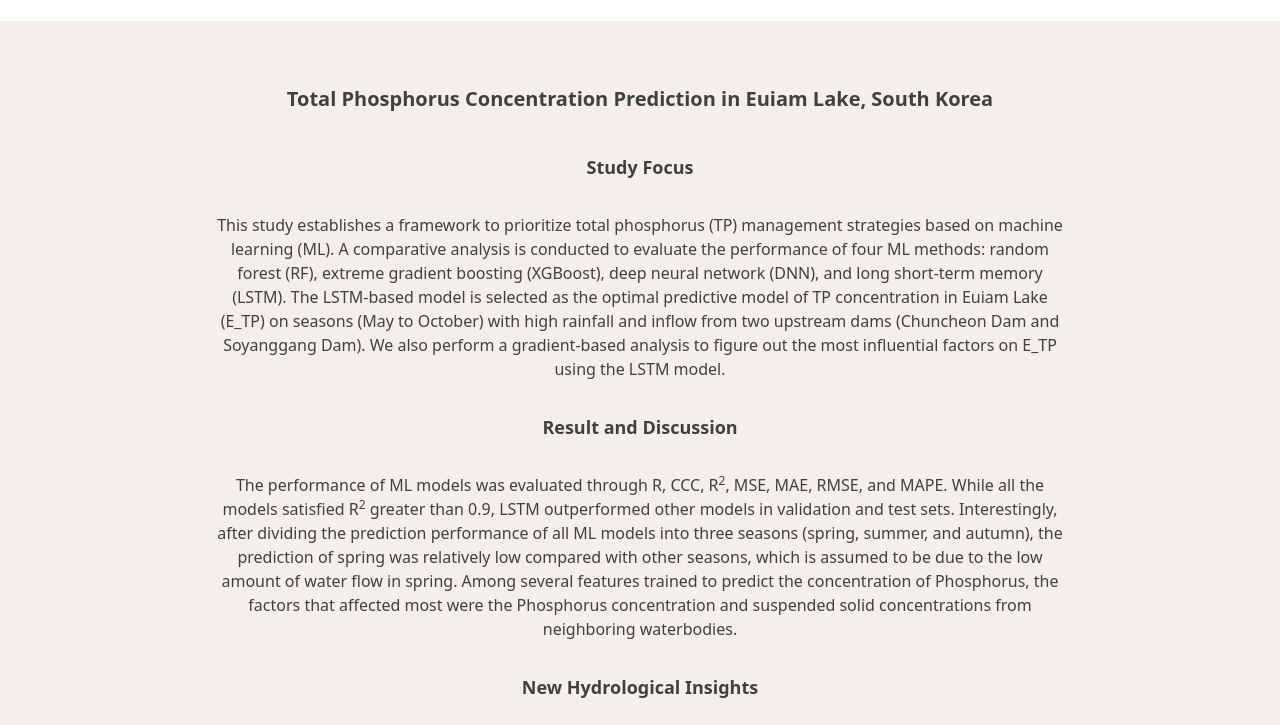
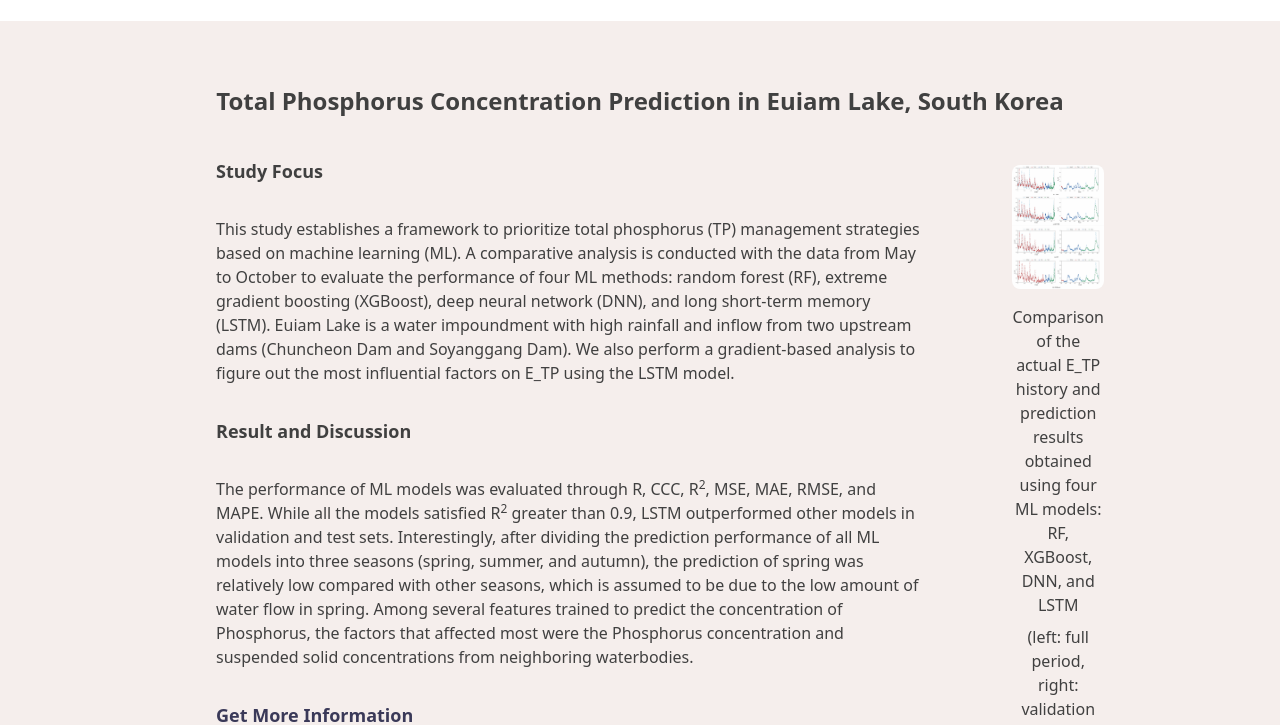
Before and after one commit to Watermelonlemon/heewon_website, a website: page project_one.html in a window 1280 px wide. Shown: the part 59-784 px from the top of the page. Drawn offline with Linux system fonts and the light colour scheme.

Commit message:
Add files via upload

```diff
--- a/project_one.html
+++ b/project_one.html
@@ -38,7 +38,7 @@
             <div id="menu" class="absolute flex-col items-center hidden self-end py-8 mt-10 space-y-6 font-bold bg-white sm:w-auto sm:self-center left-6 right-6 drop-shadow-md">
                 <a href="https://heewon.info/">ABOUT ME</a>
                 <a href="Resume_HeeWon Son_2022_Software Engineering.pdf">RESUME</a>
-                <a href="https://heewon.info/life_update">LIFE UPDATE</a>
+                <a href="https://heewon.info/">LIFE UPDATE</a>
             </div>
         </div>
     </nav>
@@ -47,20 +47,20 @@
     <section id="info" class="bg-whiteGray space-y-4">
         <!-- Flex Container -->
         <div>
-            <h1 class="text-basicGray text-center p-6 pt-16 font-semibold text-xl xl:text-2xl">
+            <h1 class="text-basicGray text-center p-6 pt-16 font-semibold text-xl lg:text-2xl">
                 Total Phosphorus Concentration Prediction in Euiam Lake, South Korea
             </h1>
         </div>
-        <div class="container flex flex-col xl:flex-row justify-between items-center mx-auto space-y-0">
+        <div class="container flex flex-col lg:flex-row justify-between items-center mx-auto space-y-0">
             <!-- Left side -->
-            <div class="flex flex-col space-y-8 pb-16 px-6 text-basicGray text-center space-y-4 lg:px-16 xl:px-24 xl:text-left xl:w-1/2 xl:pr-0">
+            <div class="flex flex-col space-y-8 pb-16 lg:pb-0 px-6 text-basicGray text-center space-y-4 lg:px-16 xl:px-24 lg:text-left lg:w-3/5 xl:w-1/2 xl:pr-0">
                 <h2 class="font-semibold text-lg">
                     Study Focus
                 </h2>
                 <p>
                     This study establishes a framework to prioritize total phosphorus (TP) management strategies based on machine learning (ML).
-                    A comparative analysis is conducted to evaluate the performance of four ML methods: random forest (RF), extreme gradient boosting (XGBoost), deep neural network (DNN), and long short-term memory (LSTM).
-                    The LSTM-based model is selected as the optimal predictive model of TP concentration in Euiam Lake (E_TP) on seasons (May to October) with high rainfall and inflow from two upstream dams (Chuncheon Dam and Soyanggang Dam).
+                    A comparative analysis is conducted with the data from May to October to evaluate the performance of four ML methods: random forest (RF), extreme gradient boosting (XGBoost), deep neural network (DNN), and long short-term memory (LSTM).
+                    Euiam Lake is a water impoundment with high rainfall and inflow from two upstream dams (Chuncheon Dam and Soyanggang Dam).
                     We also perform a gradient-based analysis to figure out the most influential factors on E_TP using the LSTM model.
                 </p>
                 <h2 class="font-semibold text-lg">
@@ -73,16 +73,16 @@
                     was relatively low compared with other seasons, which is assumed to be due to the low amount of water flow in spring.
                     Among several features trained to predict the concentration of Phosphorus, the factors that affected most were the Phosphorus concentration and suspended solid concentrations from neighboring waterbodies.
                 </p>
-                <h2  class="font-semibold text-lg">
+                <h2 class="hidden xl:block font-semibold text-lg">
                     New Hydrological Insights
                 </h2>
-                <p>
+                <p class="hidden xl:block">
                     This study demonstrates that a robust predictive model can be developed for a serial impoundment system with distinct seasonal characteristics of rainfall, temperature, and water quality, thereby facilitating the selection of management priorities. Based on the predictive model results, we conclude that it is the key for managing the target TP concentration to prioritize the incoming TP concentrations and determine the quantitative<br>
                 </P>
                 <a href="https://doi.org/10.1016/j.ejrh.2022.101069" class="text-purpleBlue hover:text-fallBeige ease-in duration-150 font-semibold text-lg">Get More Information</a>
             </div>
             <!-- Right side -->
-            <div class="container flex flex-col my-32 lg:px-6 lg:px-16 xl:px-24 md:w-2/3 lg:w-2/3 xl:w-1/2">
+            <div class="container flex flex-col my-32 lg:px-6 lg:px-16 xl:px-24 md:w-2/3 lg:w-2/5 xl:w-1/2">
                 <div>
                     <img src="image/ProjectOne_1.png" class="rounded-t-lg">
                 </div>
```
